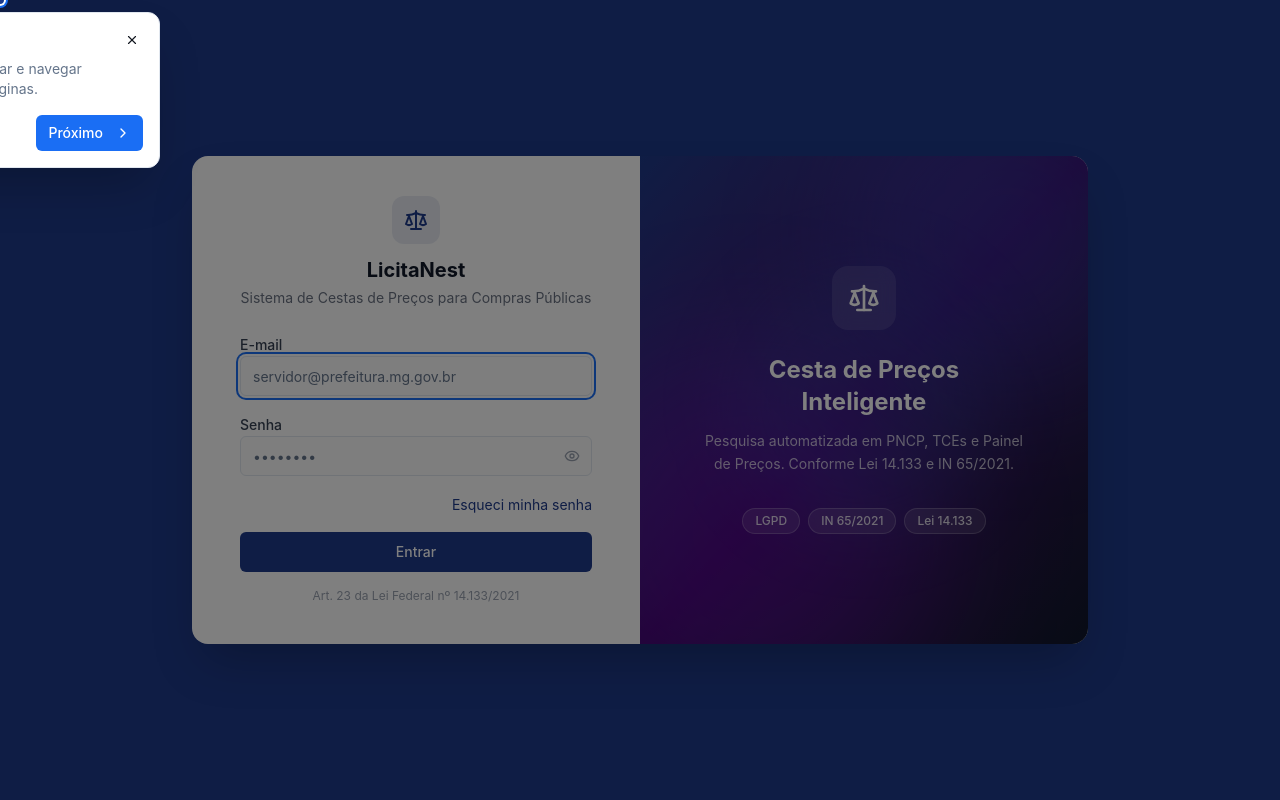
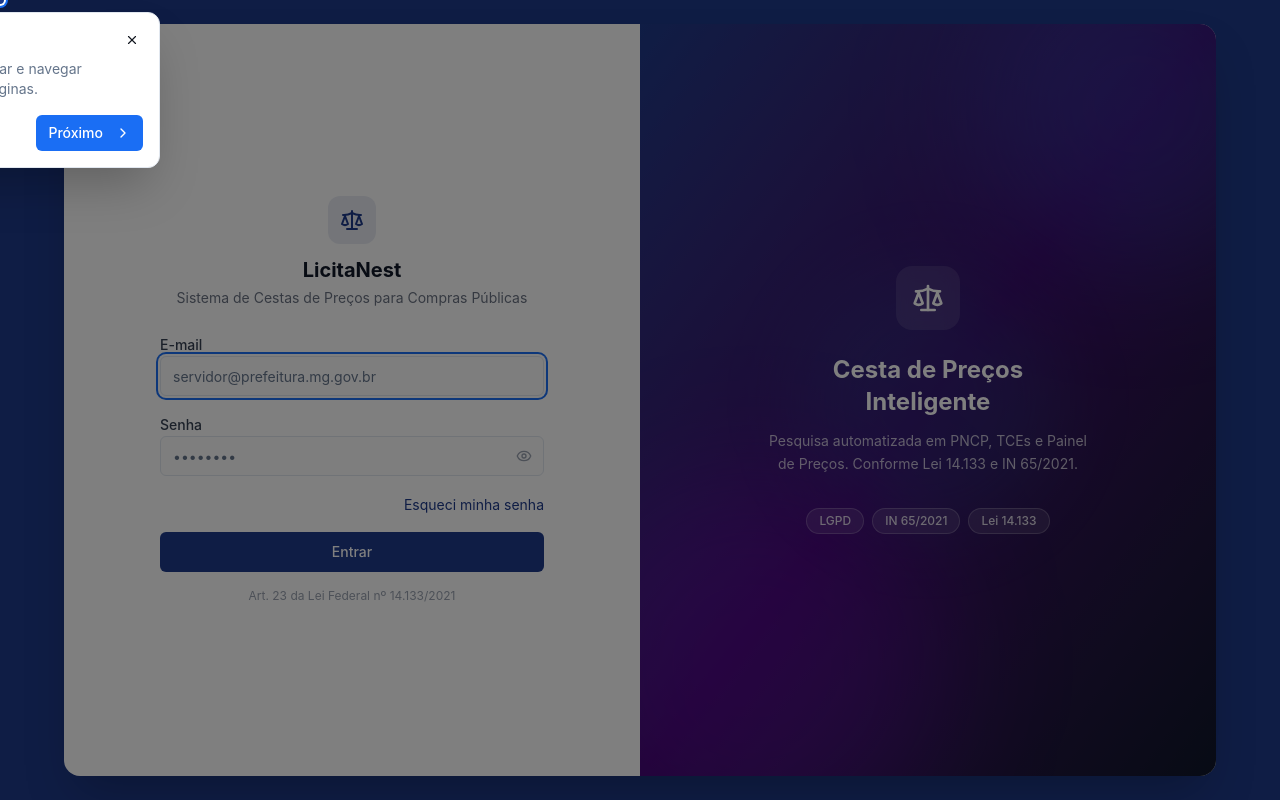
Before and after one commit to Metaclass-sistemas661/licitanest, a React (Vite) app: page /login in a window 1280 px wide. Built offline with nearby package versions, Linux system fonts and the light colour scheme; no server answers.

Commit message:
style: aumentar card de login — mais próximo das bordas

```diff
--- a/src/paginas/LoginPage.tsx
+++ b/src/paginas/LoginPage.tsx
@@ -110,8 +110,8 @@ export function LoginPage() {
   };
 
   return (
-    <div className="flex min-h-screen items-center justify-center bg-[#1e3a8a] px-4 py-8">
-      <div className="flex w-full max-w-4xl overflow-hidden rounded-2xl bg-white shadow-2xl">
+    <div className="flex min-h-screen items-center justify-center bg-[#1e3a8a] p-4 sm:p-6">
+      <div className="flex w-full max-w-6xl overflow-hidden rounded-2xl bg-white shadow-2xl" style={{ minHeight: 'calc(100vh - 3rem)' }}>
         {/* ── Lado Esquerdo: Formulário ─────────────────── */}
         <div className="flex w-full flex-col justify-center px-8 py-10 sm:px-12 md:w-1/2">
           <div className="mx-auto w-full max-w-sm">
```
